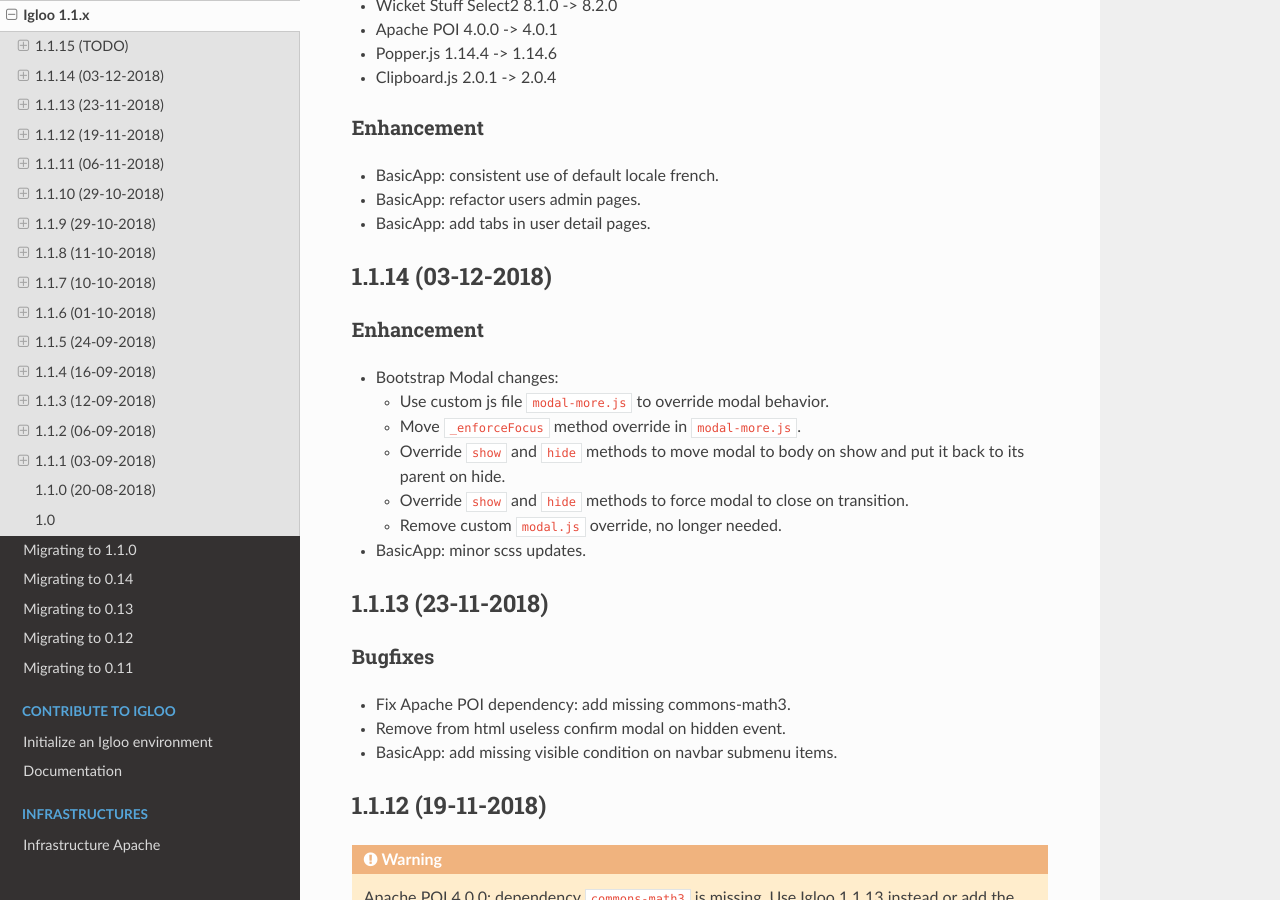
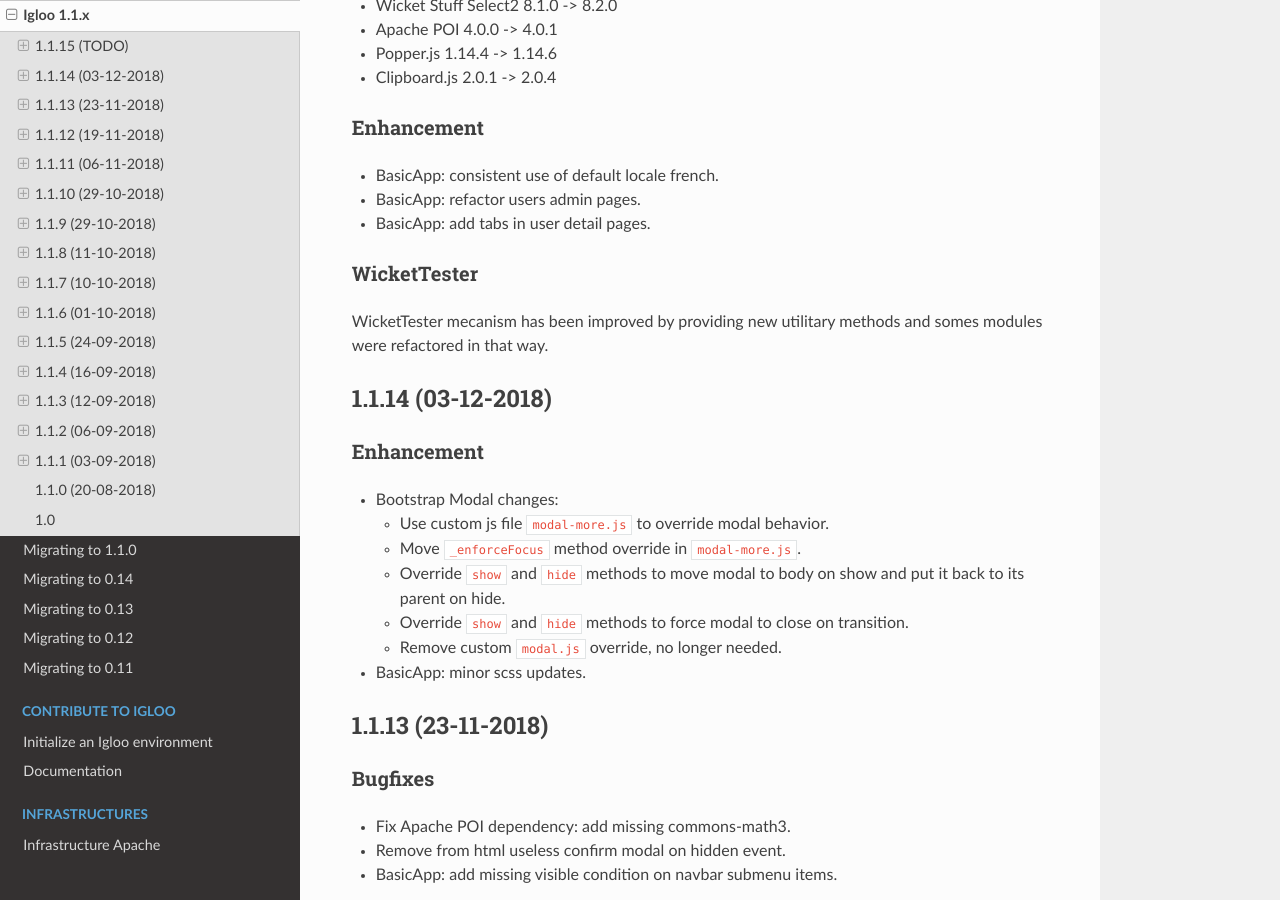
Before and after one commit to igloo-project/igloo-doc, a Sphinx documentation site: the page built from source/release-notes/1.1.x.rst, in a window 1280 px wide and 900 px high, scrolled down 418 px. Built offline with Sphinx 7.4.7 and the Read the Docs theme 2.0.0, drawn with Linux system fonts in a browser that asks for light colours.

Commit message:
1.1.15: update release notes (WicketTester)

```diff
--- a/source/release-notes/1.1.x.rst
+++ b/source/release-notes/1.1.x.rst
@@ -29,6 +29,12 @@ Enhancement
 * BasicApp: consistent use of default locale french.
 * BasicApp: refactor users admin pages.
 * BasicApp: add tabs in user detail pages.
+
+WicketTester
+************
+
+WicketTester mecanism has been improved by providing new utilitary methods and
+somes modules were refactored in that way.
 
 .. _v1.1.14:
 
```
